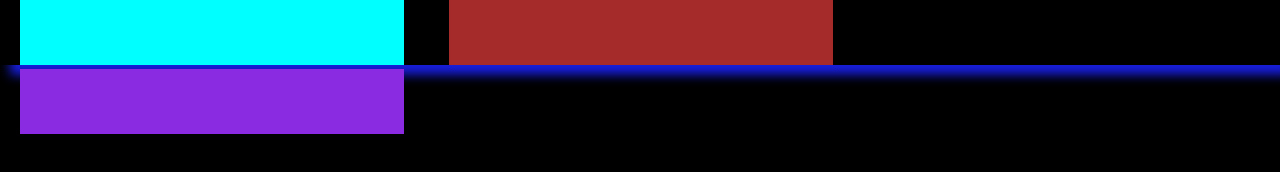
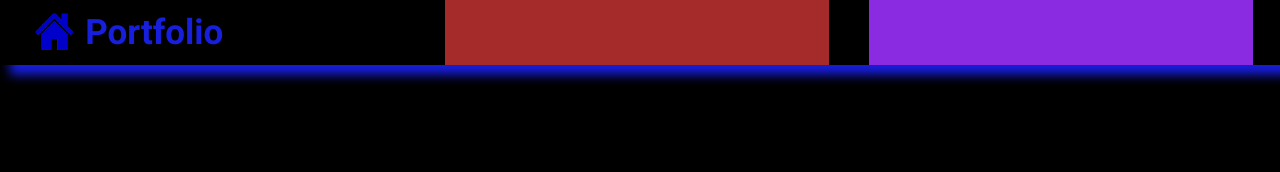
Before and after one commit to Darkprogramerzz/my_Portfolio_website, a plain HTML site: page index.html in a window 1280 px wide. Drawn offline with Linux system fonts and the light colour scheme.

Commit message:
love this world

```diff
--- a/index.html
+++ b/index.html
@@ -18,7 +18,8 @@
         <header>
          <div class="navbar">
             <div class="nav_left">
-
+                <img src="home icon.png" class="logo">
+                <p class="text">Portfolio</p>
             </div>
             <div class="nav_center">
 
--- a/style.css
+++ b/style.css
@@ -11,21 +11,23 @@
    background-color:rgb(0, 0, 0) ;
    box-shadow: 10px 10px 10px rgb(23, 30, 220);
    position: sticky;
+   display: flex;
   }
   .nav_left{
       width:30%;
       height:100%;
       position:relative;
-      display: inline-block;
-      background-color: aqua;
+      display:flex;
+      background-color: rgb(0, 0, 0);
       margin-left: 20.2px;
       margin-right: 20.2px;
+      align-items: center;
    }
  .nav_center{
     width:30%;
     height:100%;
     position: relative;
-    display: inline-block;
+    display:flex;
     background-color: brown;
     margin-left: 20.2px;
     margin-right: 20.2px;
@@ -34,8 +36,23 @@
       width:30%;
       height:100%;
       position: relative;
-      display: inline-block;
+      display:flex;
       background-color: blueviolet;
       margin-left: 20.2px;
       margin-right: 20.2px;
    }
+  .text{
+    font-family:Roboto;
+    color:rgb(23, 30, 220) ;
+    font-size:35px;
+    font-weight: 700;
+    margin-top: 11px;
+    margin-bottom: 11px;
+    vertical-align:middle;
+  }
+  .logo{
+    height: 40px;
+    width: 45px;
+    margin-left: 15px;
+    margin-right: 5px;
+  }
```
